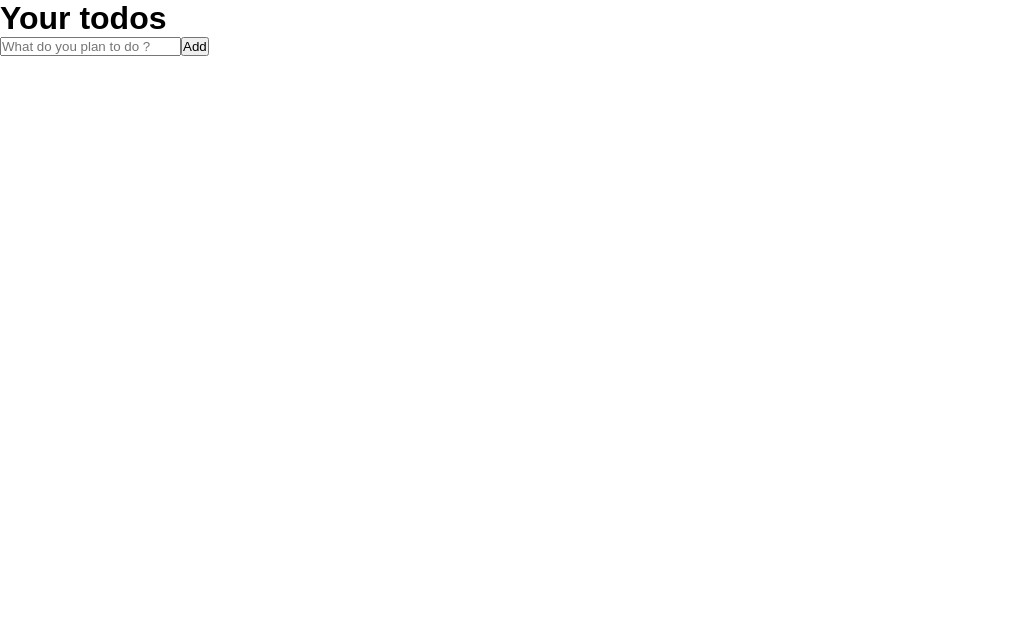
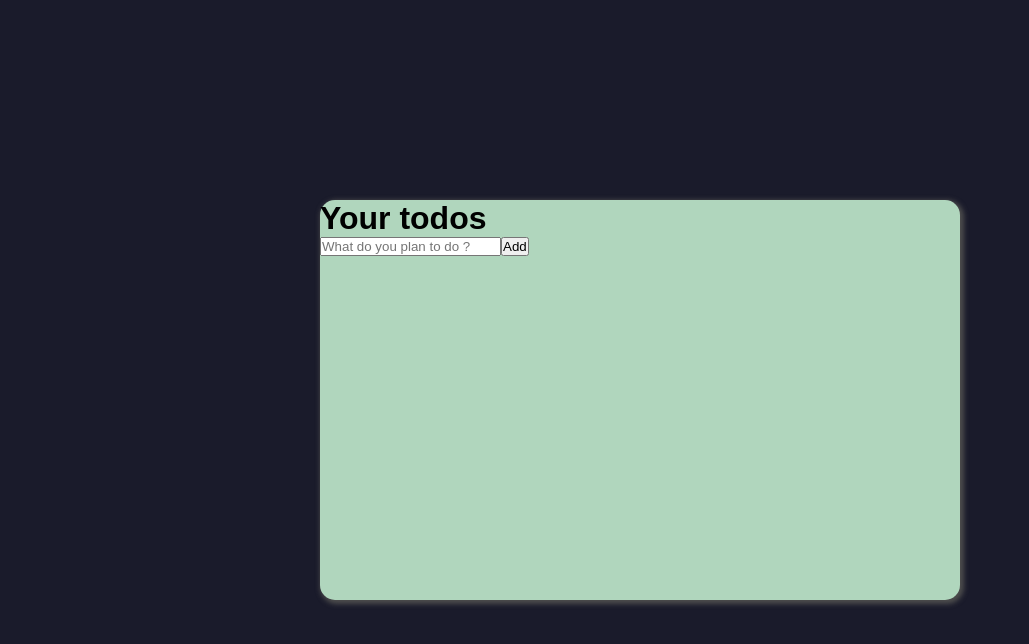
Before and after one commit to andyDevMdg/react-todo, a React (Vite) app: page / in a window 1280 px wide. Shown: the top 644 px of the page, without its empty margins (0-1029 px from the left). Built offline with nearby package versions, Linux system fonts and the light colour scheme.

Commit message:
Add background color to the DOM and todoContainer

```diff
--- a/src/App.css
+++ b/src/App.css
@@ -3,3 +3,21 @@
   padding: 0;
   font-family: sans-serif;
 }
+
+body {
+  background-color: rgb(26, 27, 43);
+  width: 100%;
+  height: 100vh;
+  display: flex;
+  justify-content: center;
+  align-items: center;
+
+}
+
+.todoContainer {
+  background-color: rgb(176, 214, 189);
+  width: 50vw;
+  height: 50vh;
+  border-radius: 15px;
+  box-shadow: 2px 2px 5px 2px rgb(77, 77, 77);
+}
```
